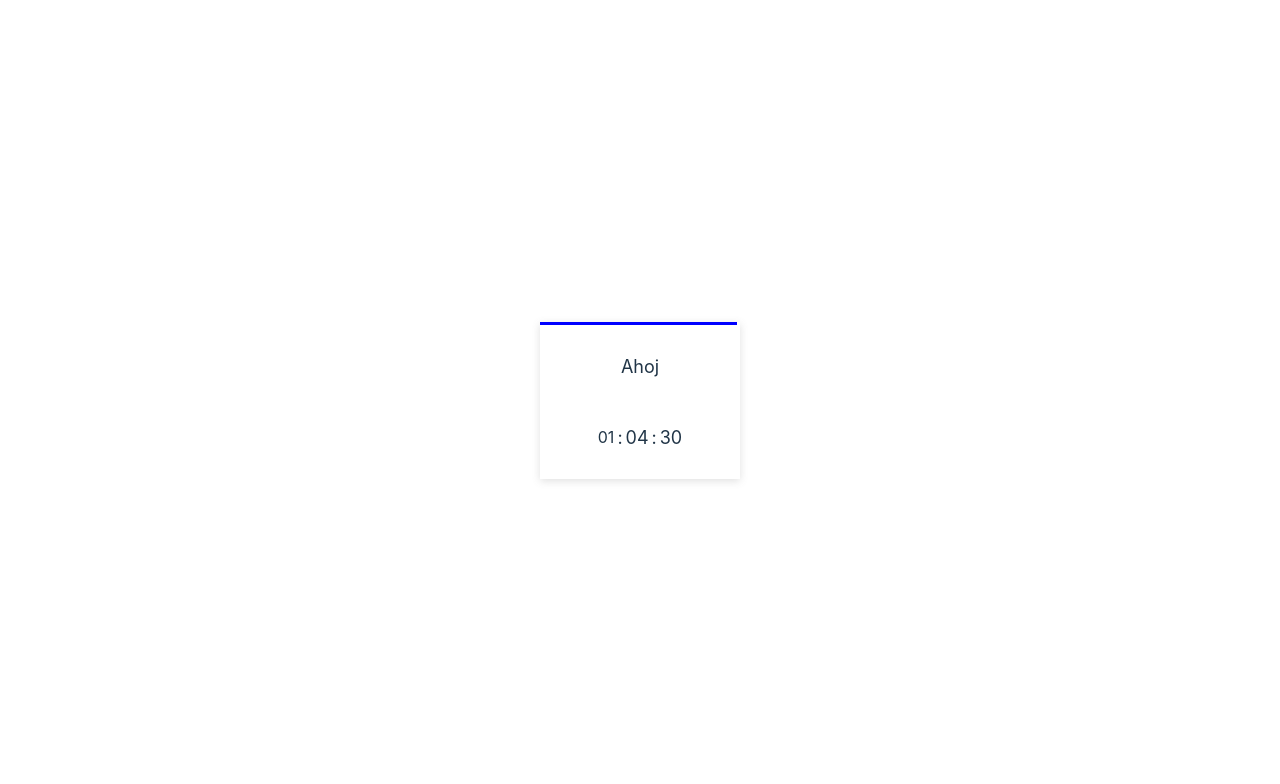
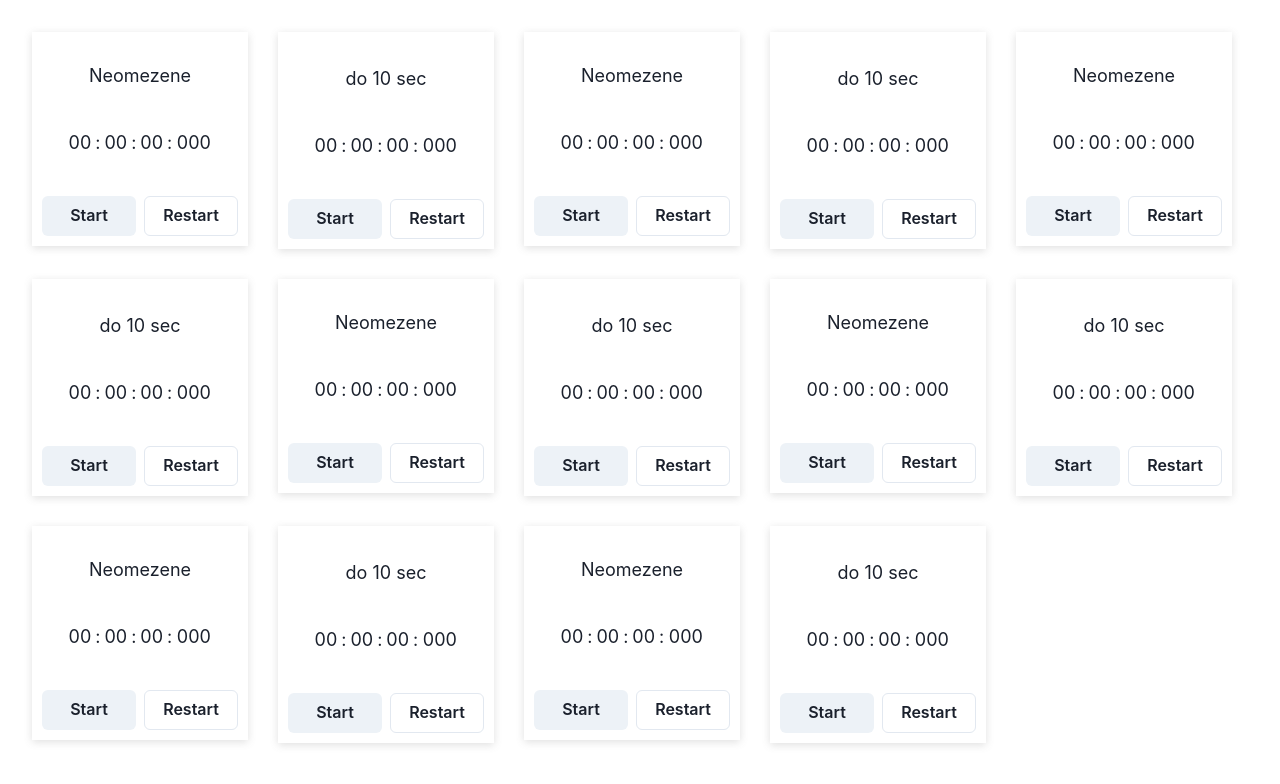
Before and after one commit to JakubIzzaldin/StopWatchApp, a React (Vite) app: page / in a window 1280 px wide. Shown: the top 784 px of the page. Built offline with nearby package versions, Linux system fonts and the light colour scheme.

Commit message:
feat(JI) stopWatch component + update basic component

```diff
--- a/src/App.tsx
+++ b/src/App.tsx
@@ -1,18 +1,53 @@
 import './App.css';
-import {StopWatchTemplate} from './components/StopWatch/components/StopWatchTemplate.tsx';
+import {StopWatch} from './components/StopWatch/StopWatch.tsx';
+import {Wrap, WrapItem} from '@chakra-ui/react';
 
 function App() {
   return (
-    <>
-      <StopWatchTemplate
-        hour={1}
-        minute={4}
-        second={30}
-        isActive={true}
-        durationInMinutes={65.5}
-        title={'Ahoj'}
-      />
-    </>
+    <Wrap spacing="30px">
+      <WrapItem>
+        <StopWatch areMillisecondsShown title={'Neomezene'} />
+      </WrapItem>
+      <WrapItem>
+        <StopWatch areMillisecondsShown durationInSec={5} title={'do 10 sec'} />
+      </WrapItem>
+      <WrapItem>
+        <StopWatch areMillisecondsShown title={'Neomezene'} />
+      </WrapItem>
+      <WrapItem>
+        <StopWatch areMillisecondsShown durationInSec={10} title={'do 10 sec'} />
+      </WrapItem>
+      <WrapItem>
+        <StopWatch areMillisecondsShown title={'Neomezene'} />
+      </WrapItem>
+      <WrapItem>
+        <StopWatch areMillisecondsShown durationInSec={10} title={'do 10 sec'} />
+      </WrapItem>
+      <WrapItem>
+        <StopWatch areMillisecondsShown title={'Neomezene'} />
+      </WrapItem>
+      <WrapItem>
+        <StopWatch areMillisecondsShown durationInSec={10} title={'do 10 sec'} />
+      </WrapItem>
+      <WrapItem>
+        <StopWatch areMillisecondsShown title={'Neomezene'} />
+      </WrapItem>
+      <WrapItem>
+        <StopWatch areMillisecondsShown durationInSec={10} title={'do 10 sec'} />
+      </WrapItem>
+      <WrapItem>
+        <StopWatch areMillisecondsShown title={'Neomezene'} />
+      </WrapItem>
+      <WrapItem>
+        <StopWatch areMillisecondsShown durationInSec={10} title={'do 10 sec'} />
+      </WrapItem>
+      <WrapItem>
+        <StopWatch areMillisecondsShown title={'Neomezene'} />
+      </WrapItem>
+      <WrapItem>
+        <StopWatch areMillisecondsShown durationInSec={10} title={'do 10 sec'} />
+      </WrapItem>
+    </Wrap>
   );
 }
 
--- a/src/components/StopWatch/StopWatch.tsx
+++ b/src/components/StopWatch/StopWatch.tsx
@@ -1,7 +1,43 @@
-export const StopWatch = () => {
+import {StopWatchTemplate} from './components/StopWatchTemplate.tsx';
+import {Box} from '@chakra-ui/react';
+import {useTimer} from '../../hooks/useTimer.ts';
+import {CSSProperties} from 'react';
+
+type StopWatchProps = {
+  areMillisecondsShown?: boolean;
+  durationInSec?: number;
+  initialTimeInSec?: number;
+  progressBarColor?: CSSProperties['color'];
+  title: string;
+};
+export const StopWatch = ({
+  areMillisecondsShown,
+  durationInSec,
+  initialTimeInSec,
+  title,
+  progressBarColor = 'green',
+}: StopWatchProps) => {
+  const {handleStart, handlePause, handleRestart, status, min, hour, sec, ms} = useTimer(
+    initialTimeInSec,
+    durationInSec
+  );
+
   return (
-    <div>
-      <h1>StopWatch</h1>
-    </div>
+    <Box>
+      <StopWatchTemplate
+        hour={hour}
+        second={sec}
+        minute={min}
+        milliseconds={areMillisecondsShown ? ms : undefined}
+        title={title}
+        status={status}
+        isActive
+        durationInSec={durationInSec ? durationInSec : undefined}
+        progressBarColor={progressBarColor}
+        onStart={handleStart}
+        onPause={handlePause}
+        onRestart={handleRestart}
+      />
+    </Box>
   );
 };
--- a/src/components/StopWatch/components/StopWatchTemplate.tsx
+++ b/src/components/StopWatch/components/StopWatchTemplate.tsx
@@ -1,38 +1,75 @@
-import {Box, Text, VStack} from '@chakra-ui/react';
+import {Box, Button, HStack, Text, VStack} from '@chakra-ui/react';
 import {calculatePercentage} from '../../../helpers/calculatePrecentage.ts';
 import {CSSProperties} from 'react';
 import {StopWatchTime, StopWatchTimeProps} from './StopWatchTime.tsx';
+import {StopWatchStatus} from '../../../hooks/useTimer.ts';
 
 type StopWatchTemplateProps = {
   title: string;
   isActive: boolean;
-  durationInMinutes: number;
+  durationInSec?: number;
   progressBarColor?: CSSProperties['color'];
+  status: StopWatchStatus;
+  onStart: () => void;
+  onPause: () => void;
+  onRestart: () => void;
 } & StopWatchTimeProps;
 
 export const StopWatchTemplate = ({
   title,
   isActive,
-  durationInMinutes,
+  durationInSec,
   progressBarColor = 'blue',
+  onStart,
+  onPause,
+  onRestart,
+  status,
   ...props
 }: StopWatchTemplateProps) => {
   const currentTimeInSeconds = props.hour * 3600 + props.minute * 60 + props.second;
 
-  const progressPercentage = calculatePercentage(currentTimeInSeconds, durationInMinutes * 60);
+  const progressPercentage = calculatePercentage(currentTimeInSeconds, durationInSec || 0);
 
   const resultPercentage = progressPercentage > 100 ? 100 : progressPercentage;
 
   return (
-    <Box boxShadow={'rgba(99, 99, 99, 0.2) 0px 2px 8px 0px'} minWidth={'200px'} minHeight={'150px'}>
-      <Box
-        width={`${resultPercentage}%`}
-        height={'3px'}
-        bgColor={isActive ? progressBarColor : 'gray'}
-      />
-      <VStack padding={'10px'} borderRadius={'5px'}>
+    <Box boxShadow={'rgba(99, 99, 99, 0.2) 0px 2px 8px 0px'} p={'10px'}>
+      {durationInSec && (
+        <Box
+          width={`${resultPercentage}%`}
+          height={'3px'}
+          bgColor={isActive ? progressBarColor : 'gray'}
+        />
+      )}
+      <VStack alignItems={'center'} gap={10} pt={5}>
         <Text fontSize={'large'}>{title}</Text>
         <StopWatchTime {...props} />
+
+        <HStack justifyContent={'space-between'}>
+          {status === 'running' ? (
+            <Button onClick={onPause} colorScheme="blue" minWidth={'94px'}>
+              Stop
+            </Button>
+          ) : (
+            <Button
+              onClick={onStart}
+              isDisabled={status === 'finished'}
+              backgroundColor={status === 'finished' ? 'lightGray' : undefined}
+              minWidth={'94px'}
+              variant={'solid'}
+            >
+              Start
+            </Button>
+          )}
+          <Button
+            onClick={onRestart}
+            variant={'outline'}
+            minWidth={'94px'}
+            _focus={{outline: 'none'}}
+          >
+            Restart
+          </Button>
+        </HStack>
       </VStack>
     </Box>
   );
--- a/src/components/StopWatch/components/StopWatchTime.tsx
+++ b/src/components/StopWatch/components/StopWatchTime.tsx
@@ -16,16 +16,28 @@ export const StopWatchTime = ({
   separator = ':',
 }: StopWatchTimeProps) => {
   const formatTime = (time: number) => time.toString().padStart(2, '0');
+  const formattedMilliseconds =
+    milliseconds !== undefined && milliseconds.toString().padStart(3, '0');
 
   return (
-    <HStack gap={3} align={'center'}>
-      <Text>{formatTime(hour)}</Text>
+    <HStack gap={1} align={'center'}>
+      <Text fontSize={'large'} minWidth="1.3rem">
+        {formatTime(hour)}
+      </Text>
       <Text fontSize={'large'}>{separator}</Text>
-      <Text fontSize={'large'}>{formatTime(minute)}</Text>
+      <Text fontSize={'large'} minWidth="1.3rem">
+        {formatTime(minute)}
+      </Text>
       <Text fontSize={'large'}>{separator}</Text>
-      <Text fontSize={'large'}>{formatTime(second)}</Text>
-      {milliseconds && <Text fontSize={'large'}>{separator}</Text>}
-      {milliseconds && <Text fontSize={'large'}>{formatTime(milliseconds)}</Text>}
+      <Text fontSize={'large'} minWidth="1.3rem">
+        {formatTime(second)}
+      </Text>
+      {formattedMilliseconds && <Text fontSize={'large'}>{separator}</Text>}
+      {formattedMilliseconds && (
+        <Text fontSize={'large'} minWidth="2.2rem">
+          {formattedMilliseconds}
+        </Text>
+      )}
     </HStack>
   );
 };
--- /dev/null
+++ b/src/helpers/convertMillisecondsToTime.ts
@@ -0,0 +1,8 @@
+export const convertMillisecondsToTime = (milliseconds: number) => {
+  const hours = Math.floor(milliseconds / 3600000);
+  const minutes = Math.floor((milliseconds % 3600000) / 60000);
+  const seconds = Math.floor((milliseconds % 60000) / 1000);
+  const remainingMilliseconds = milliseconds % 1000;
+
+  return {hour: hours, min: minutes, sec: seconds, ms: remainingMilliseconds};
+};
--- /dev/null
+++ b/src/hooks/useTimer.ts
@@ -0,0 +1,47 @@
+import {useEffect, useRef, useState} from 'react';
+import {convertMillisecondsToTime} from '../helpers/convertMillisecondsToTime.ts';
+
+export type StopWatchStatus = 'idle' | 'running' | 'paused' | 'finished';
+export const useTimer = (initialTimeInMilliseconds = 0, durationInSec?: number) => {
+  const timeInterval = useRef(0);
+  const startTimeRef = useRef(0);
+  const [status, setStatus] = useState<StopWatchStatus>('idle');
+  const [passedTime, setPassedTime] = useState(initialTimeInMilliseconds);
+  const [isTimeUp, setIsTimeUp] = useState(false);
+
+  useEffect(() => {
+    return () => {
+      clearInterval(timeInterval.current);
+    };
+  }, []);
+  const handleStart = () => {
+    if (status === 'running' || isTimeUp) return;
+    startTimeRef.current = Date.now() - passedTime;
+    setStatus('running');
+    timeInterval.current = setInterval(() => {
+      setPassedTime(Date.now() - startTimeRef.current);
+    }, 10);
+  };
+  const handlePause = () => {
+    clearInterval(timeInterval.current);
+    setStatus('paused');
+  };
+  const handleRestart = () => {
+    setIsTimeUp(false);
+    setPassedTime(0);
+    handlePause();
+  };
+  const times = convertMillisecondsToTime(passedTime);
+  if (isTimeUp) {
+    return {handleStart, handlePause, handleRestart, status, ...times, ms: 0};
+  }
+  if (times.sec === durationInSec) {
+    setIsTimeUp(true);
+    handlePause();
+    setStatus('finished');
+
+    return {handleStart, handlePause, handleRestart, status, ...times, ms: 0};
+  }
+
+  return {handleStart, handlePause, handleRestart, status, ...times};
+};
--- a/src/main.tsx
+++ b/src/main.tsx
@@ -3,13 +3,16 @@ import ReactDOM from 'react-dom/client';
 import App from './App.tsx';
 import {QueryClient, QueryClientProvider} from '@tanstack/react-query';
 import './index.css';
+import {ChakraProvider} from '@chakra-ui/react';
 
 export const queryClient = new QueryClient();
 
 ReactDOM.createRoot(document.getElementById('root')!).render(
   <React.StrictMode>
     <QueryClientProvider client={queryClient}>
-      <App />
+      <ChakraProvider>
+        <App />
+      </ChakraProvider>
     </QueryClientProvider>
   </React.StrictMode>
 );
```
